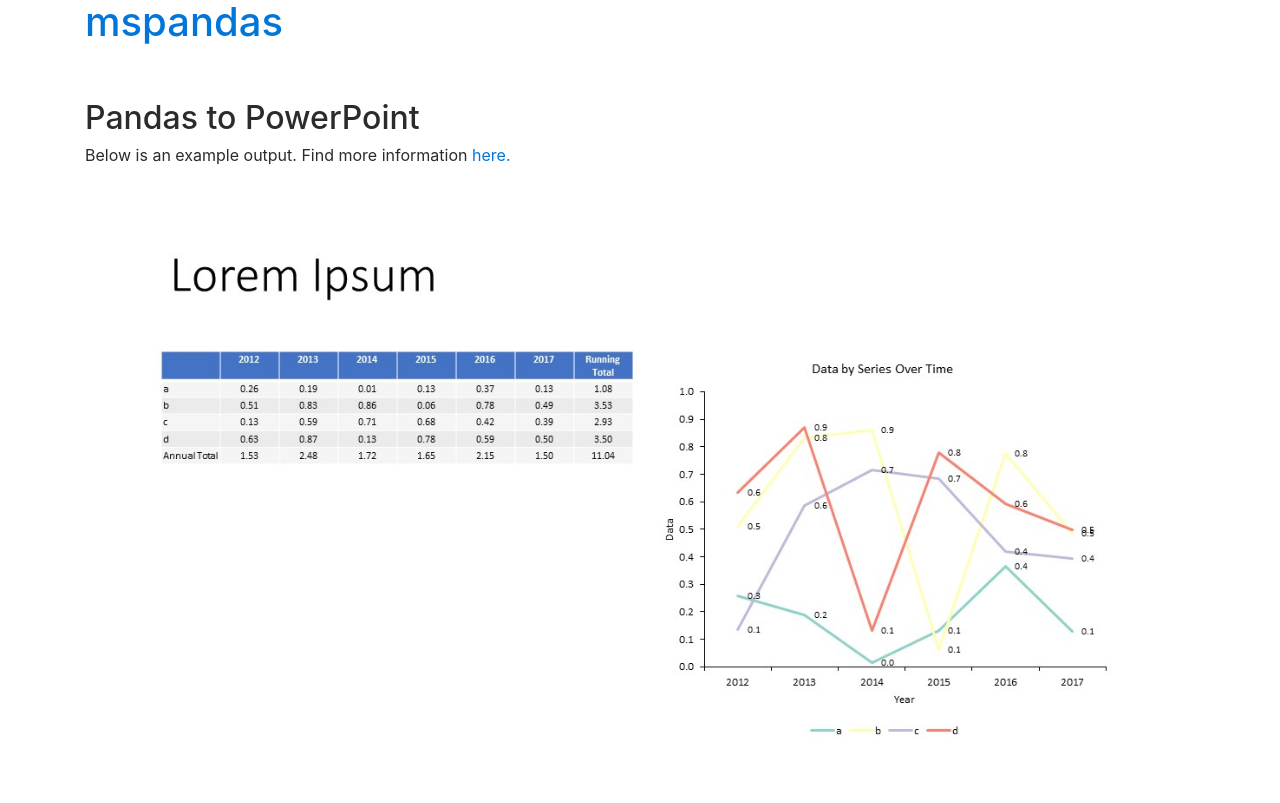
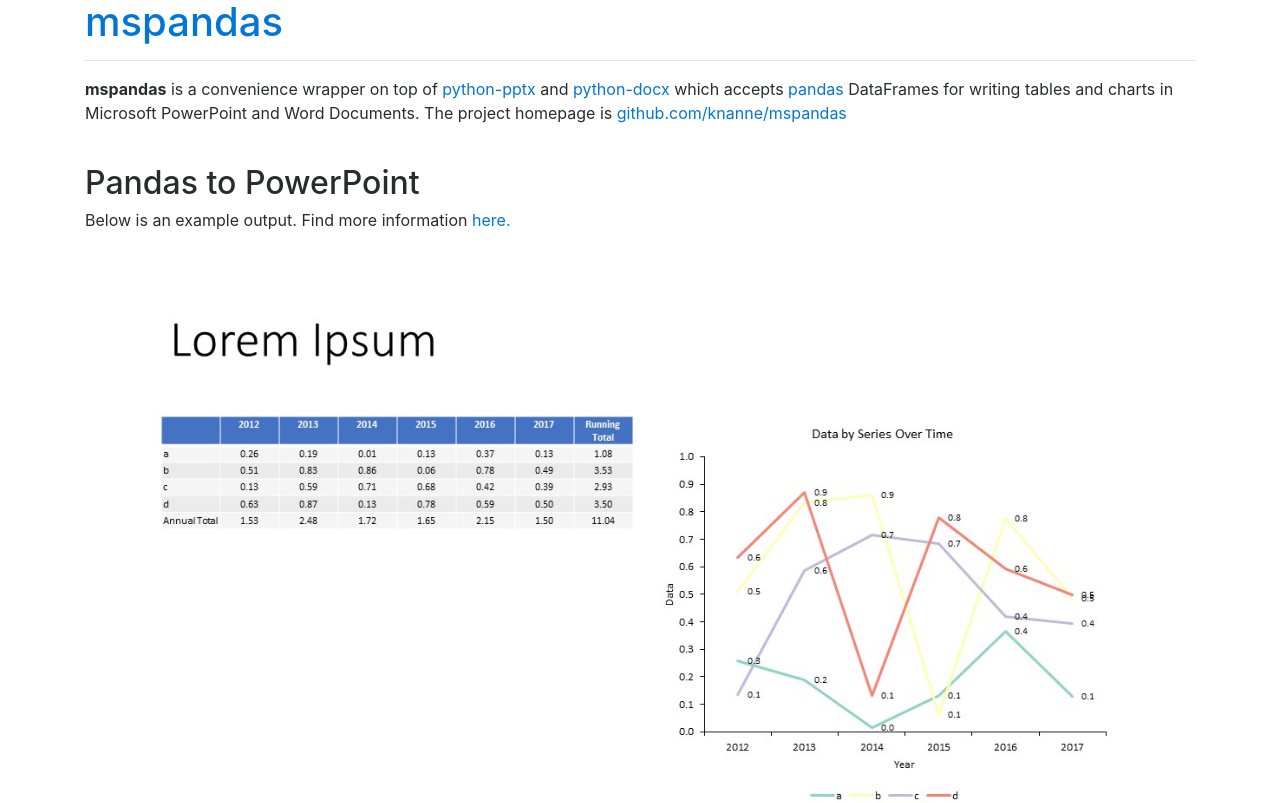
Before and after one commit to knanne/mspandas, a plain HTML site: page index.html in a window 1280 px wide. Shown: the top 803 px of the page. Drawn offline with nearby package versions, Linux system fonts and the light colour scheme.

Commit message:
add description

```diff
--- a/index.html
+++ b/index.html
@@ -13,11 +13,14 @@
 
     <div class="container">
 
-      <header>
-        <h1><a href="https://github.com/knanne/mspandas">mspandas</a><h1>
-      </header>
+      <h1><a href="https://github.com/knanne/mspandas">mspandas</a></h1>
 
-      <br>
+      <hr>
+
+      <p>
+        <b>mspandas</b> is a convenience wrapper on top of <a href="https://python-pptx.readthedocs.io/en/latest/">python-pptx</a> and <a href="https://python-docx.readthedocs.io/en/latest/">python-docx</a> which accepts <a href="https://pandas.pydata.org/">pandas</a> DataFrames for writing tables and charts in Microsoft PowerPoint and Word Documents. The project homepage is <a href="https://github.com/knanne/mspandas">github.com/knanne/mspandas</a>
+      </p>
+
       <br>
 
       <h2>Pandas to PowerPoint</h2>
```
